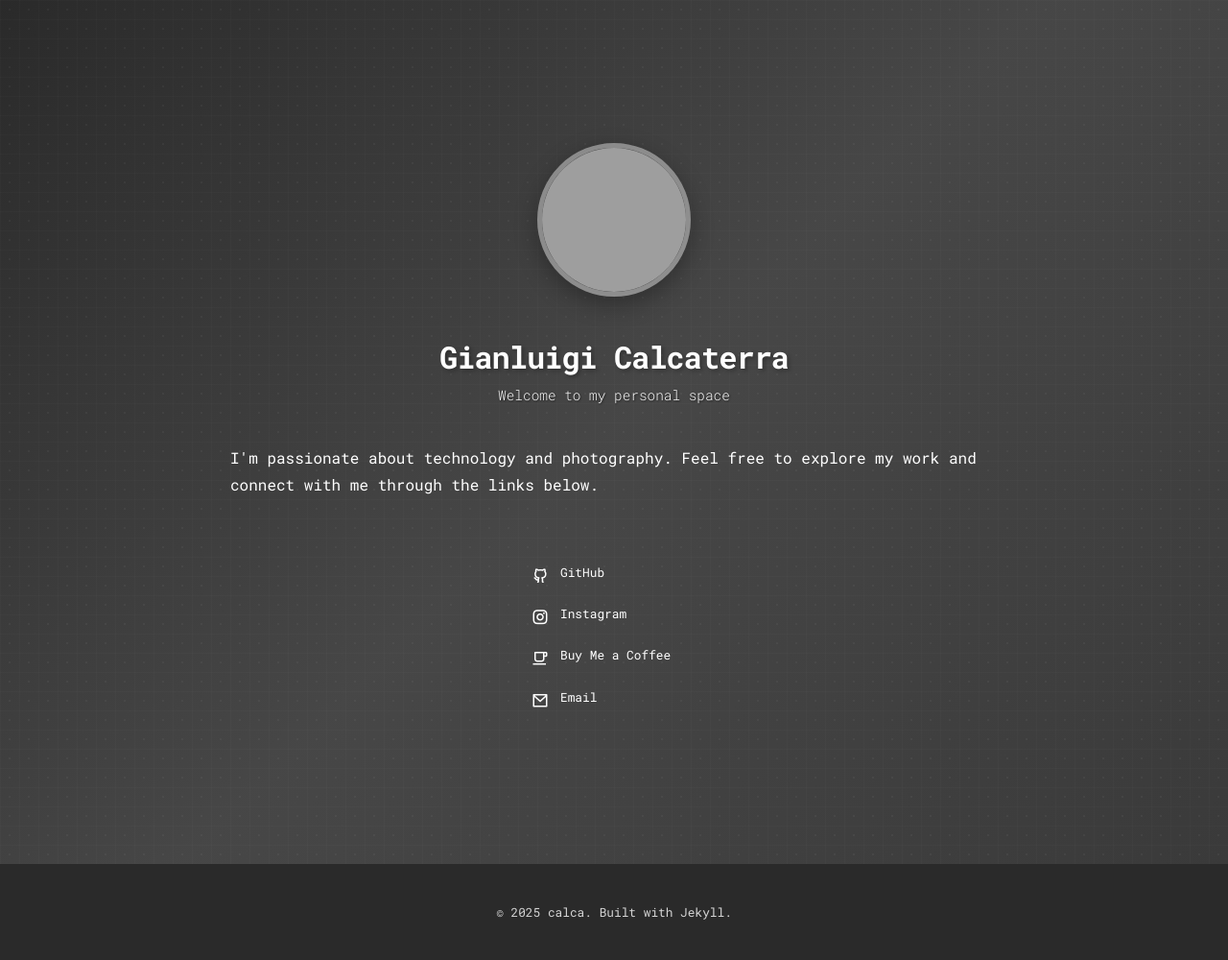
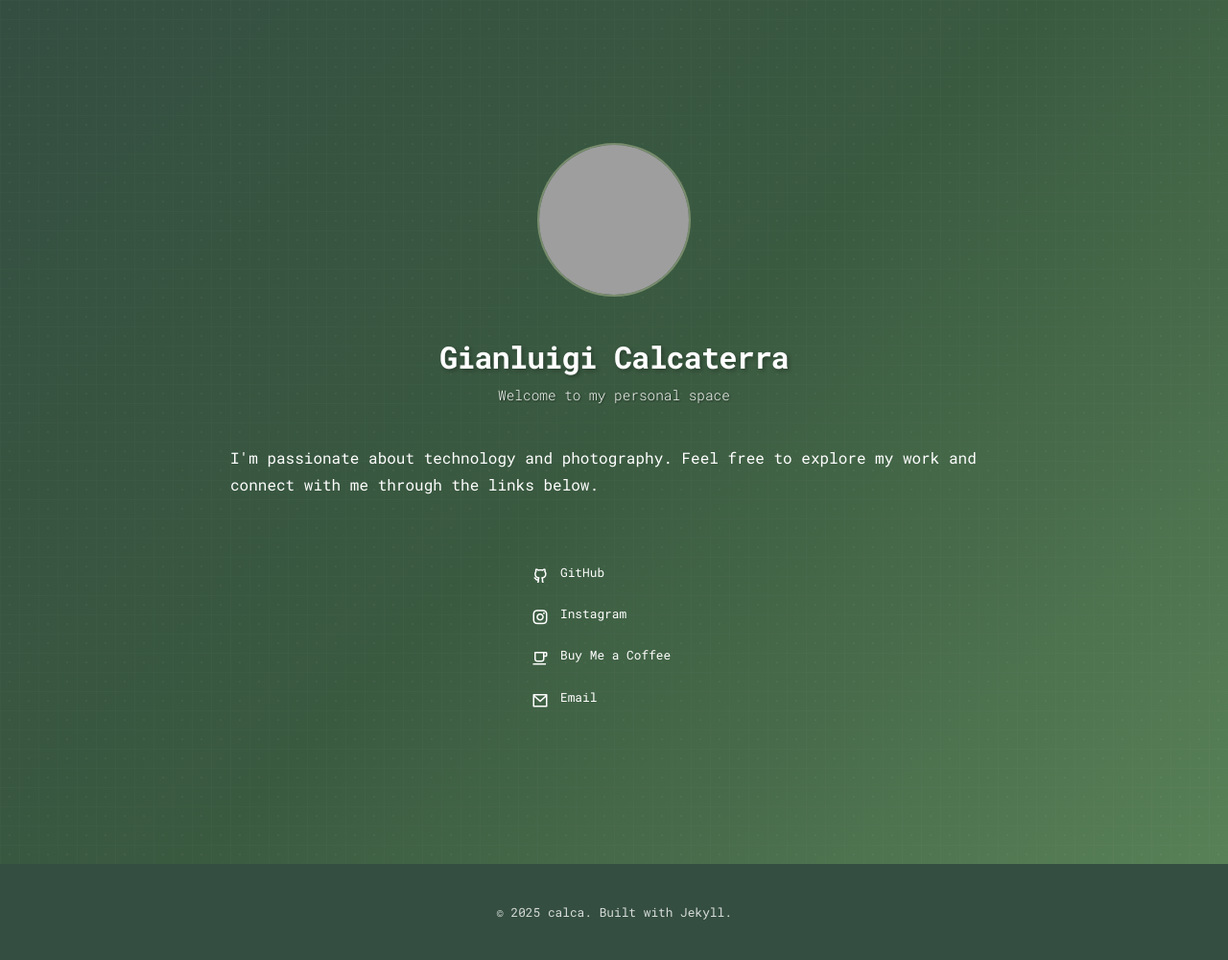
Before and after one commit to calca/calca.github.io, a Jekyll site: the page built from index.md, in a window 1280 px wide. Shown: the whole page at 96% size. Built offline with Jekyll 4.4.1, drawn with Linux system fonts in a browser that asks for light colours; nearby versions of some CDN libraries; grey boxes are pictures that could not be loaded.

Commit message:
Implement new nature-inspired color palette with earth-tone greens (#35)
* Initial plan

* Implement complete nature-inspired color palette with earth-tone greens

Co-authored-by: calca <78342+calca@users.noreply.github.com>

* Remove avatar shadow for flat appearance per user request

Co-authored-by: calca <78342+calca@users.noreply.github.com>

* Reduce avatar border width to 2px for refined elegant appearance

Co-authored-by: calca <78342+calca@users.noreply.github.com>

---------

Co-authored-by: copilot-swe-agent[bot] <198982749+Copilot@users.noreply.github.com>
Co-authored-by: calca <78342+calca@users.noreply.github.com>

```diff
--- a/_sass/main.scss
+++ b/_sass/main.scss
@@ -1,13 +1,21 @@
 // Modern, clean one-page theme styles
 
-// Color scheme - Dark Grey Theme
-$primary-color: #2a2a2a;
-$secondary-color: #3a3a3a;
-$accent-color: #6c6c6c;
-$text-color: #e0e0e0;
-$light-bg: #1a1a1a;
-$white: #ffffff;
-$dark-bg: #121212;
+// Color scheme - Nature-inspired Earth Tones
+// New nature palette implementation
+$timberwolf: #dad7cd;        // Light warm beige/grey - for light backgrounds
+$sage: #a3b18a;              // Soft green - for accents and highlights
+$fern-green: #588157;        // Medium green - for primary elements
+$hunter-green: #3a5a40;      // Dark green - for secondary backgrounds
+$brunswick-green: #344e41;   // Darkest green - for primary backgrounds
+
+// Semantic color assignments using the new palette
+$primary-color: $brunswick-green;    // Darkest green for primary backgrounds
+$secondary-color: $hunter-green;     // Dark green for secondary elements
+$accent-color: $sage;                // Soft green for accents and links
+$text-color: $timberwolf;            // Light warm beige for text
+$light-bg: $hunter-green;            // Dark green for lighter sections
+$white: #ffffff;                     // Keep white for high contrast elements
+$dark-bg: $brunswick-green;          // Darkest green for main background
 
 // Typography
 $font-family: 'Roboto Mono', monospace;
@@ -54,7 +62,7 @@ body {
 .hero {
   background:
     url('../images/pattern.svg'),
-    linear-gradient(135deg, $primary-color 0%, lighten($secondary-color, 5%) 50%, $secondary-color 100%);
+    linear-gradient(135deg, $brunswick-green 0%, $hunter-green 50%, $fern-green 100%);
   background-size: 100px 100px, cover;
   color: $white;
   text-align: center;
@@ -83,15 +91,12 @@ body {
       width: 160px;
       height: 160px;
       border-radius: 50%;
-      border: 5px solid rgba(255, 255, 255, 0.4);
-      box-shadow: 0 8px 25px rgba(0, 0, 0, 0.3);
+      border: 2px solid rgba($sage, 0.6);
       transition: all 0.4s ease;
-      backdrop-filter: blur(5px);
 
       &:hover {
         transform: scale(1.08);
-        box-shadow: 0 12px 35px rgba(0, 0, 0, 0.4);
-        border-color: rgba(255, 255, 255, 0.6);
+        border-color: rgba($sage, 0.8);
       }
     }
   }
@@ -173,7 +178,7 @@ body {
         transform: translateX(-50%);
         width: 60px;
         height: 3px;
-        background: $accent-color;
+        background: $sage;
         border-radius: 2px;
       }
     }
@@ -222,17 +227,17 @@ body {
   text-align: center;
   box-shadow: 0 5px 20px rgba(0, 0, 0, 0.3);
   transition: all 0.3s ease;
-  border: 1px solid rgba(108, 108, 108, 0.3);
+  border: 1px solid rgba($sage, 0.3);
 
   &:hover {
     transform: translateY(-5px);
     box-shadow: 0 10px 30px rgba(0, 0, 0, 0.4);
-    border-color: $accent-color;
+    border-color: $sage;
   }
 
   i {
     font-size: 2rem;
-    color: $accent-color;
+    color: $sage;
     margin-bottom: 20px;
     display: block;
   }
```
